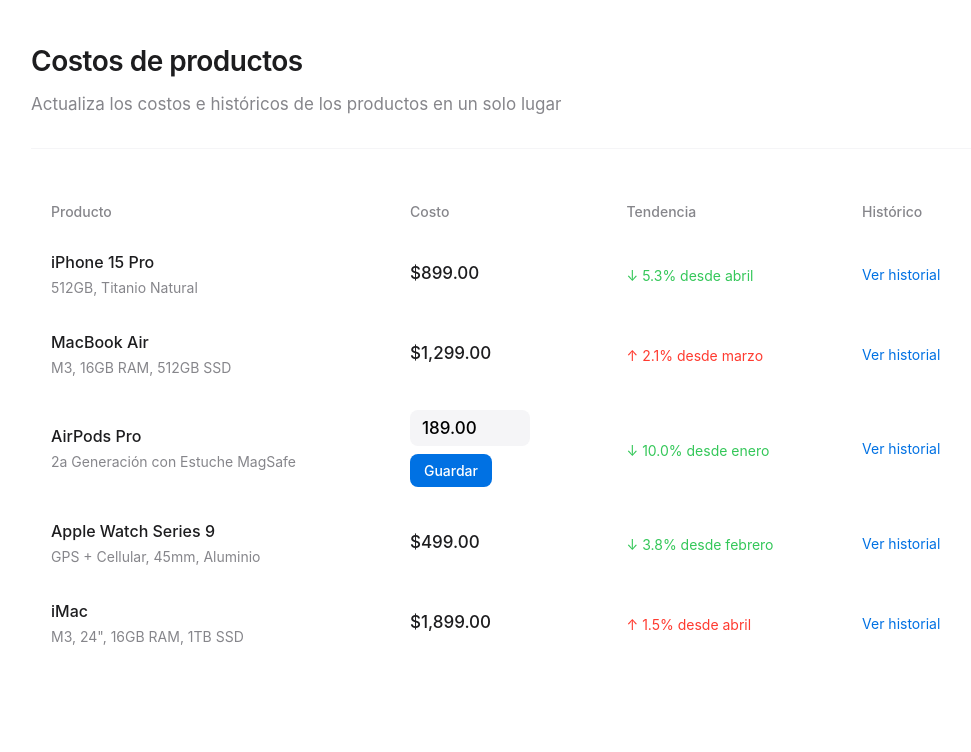
After one commit to benjaminbecerriles/OPTIMAX, a Flask app: page /cambiar-costos in a window 1280 px wide. The commit adds this page. Shown: the top 752 px of the page, without its empty margins (129-1100 px from the left). Run offline with Flask 3, Linux system fonts and the light colour scheme; the visitor is signed in with stand-in values (Sample User, id 1).

Commit message:
Mensaje claro

```diff
--- a/app.py
+++ b/app.py
@@ -38,7 +38,7 @@
 from category_colors import get_category_color, normalize_category
 
 # Importamos el blueprint de ajuste_stock
-from ajuste_stock import init_app as init_ajuste_stock, crear_lote_registro
+from ajuste_stock import init_app as init_ajuste_stock, crear_lote_registro, obtener_proximo_numero_lote
 
 # Integración OPENAI (si la usas para otros fines)
 import openai
@@ -1076,6 +1076,79 @@
         categorias=categorias
     )
 
+@app.route('/cambiar-costos')
+@login_requerido
+def cambiar_costos():
+    """
+    Vista para ver y cambiar los costos de productos incluyendo historial de lotes.
+    """
+    # Obtener información del usuario y datos para el dashboard
+    empresa_id = session['user_id']
+    page = request.args.get('page', 1, type=int)
+    per_page = 20  # Productos por página
+
+    # Obtener lista de productos aprobados con paginación
+    productos_paginados = Producto.query.filter_by(
+        empresa_id=empresa_id,
+        is_approved=True
+    ).order_by(Producto.nombre).paginate(page=page, per_page=per_page, error_out=False)
+
+    # Obtener lotes activos para calcular costos promedio
+    productos = productos_paginados.items
+    total_pages = productos_paginados.pages
+
+    # Calcular costo promedio para cada producto
+    for producto in productos:
+        # Buscar lotes activos con stock positivo
+        lotes_activos = LoteInventario.query.filter(
+            LoteInventario.producto_id == producto.id,
+            LoteInventario.esta_activo == True,
+            LoteInventario.stock > 0
+        ).all()
+
+        # Calcular costo promedio ponderado por cantidad en stock
+        if lotes_activos:
+            costo_total = 0
+            stock_total = 0
+
+            for lote in lotes_activos:
+                costo_total += lote.costo_unitario * lote.stock
+                stock_total += lote.stock
+
+            if stock_total > 0:
+                producto.costo_promedio = costo_total / stock_total
+            else:
+                producto.costo_promedio = producto.costo
+        else:
+            producto.costo_promedio = producto.costo
+
+    # Obtener categorías únicas para filtros
+    categorias = db.session.query(Producto.categoria, Producto.categoria_color).filter_by(
+        empresa_id=empresa_id,
+        is_approved=True
+    ).filter(Producto.categoria.isnot(None)).distinct().all()
+
+    categorias_lista = []
+    categorias_set = set()
+
+    for cat in categorias:
+        if cat[0] and cat[0] not in categorias_set:
+            categorias_set.add(cat[0])
+            categorias_lista.append({
+                "nombre": cat[0],
+                "color": cat[1] if cat[1] else "#6B7280"
+            })
+
+    # Ordenar categorías alfabéticamente
+    categorias_lista.sort(key=lambda x: x['nombre'])
+
+    return render_template(
+        'cambiar_costos.html',
+        productos=productos,
+        categorias=categorias_lista,
+        page=page,
+        total_pages=total_pages
+    )
 
 ##############################
 # ADMIN
@@ -2172,6 +2245,188 @@
         import traceback
         traceback.print_exc()
         return jsonify({"success": False, "message": f"Error: {str(e)}"}), 500
+
+@app.route('/api/lotes/<int:producto_id>')
+@login_requerido
+def api_lotes(producto_id):
+    """
+    API para obtener los lotes de un producto.
+    """
+    try:
+        # Verificar que el producto pertenece a la empresa
+        empresa_id = session.get('user_id')
+        producto = Producto.query.filter_by(
+            id=producto_id,
+            empresa_id=empresa_id
+        ).first()
+
+        if not producto:
+            return jsonify({
+                "success": False,
+                "message": "Producto no encontrado o sin permisos"
+            }), 404
+
+        # Obtener todos los lotes del producto
+        lotes = LoteInventario.query.filter_by(
+            producto_id=producto_id
+        ).order_by(LoteInventario.fecha_entrada.desc()).all()
+
+        # Convertir lotes a diccionarios
+        lotes_dict = []
+        for lote in lotes:
+            lotes_dict.append({
+                "id": lote.id,
+                "numero_lote": lote.numero_lote,
+                "costo_unitario": float(lote.costo_unitario),
+                "stock": float(lote.stock),
+                "fecha_entrada": lote.fecha_entrada.isoformat(),
+                "fecha_caducidad": lote.fecha_caducidad.isoformat() if lote.fecha_caducidad else None,
+                "esta_activo": lote.esta_activo
+            })
+
+        return jsonify({
+            "success": True,
+            "producto_nombre": producto.nombre,
+            "lotes": lotes_dict
+        })
+
+    except Exception as e:
+        return jsonify({
+            "success": False,
+            "message": str(e)
+        }), 500
+
+@app.route('/api/actualizar-costo', methods=['POST'])
+@login_requerido
+def api_actualizar_costo():
+    """
+    API para actualizar el costo de un producto y crear un nuevo lote.
+    """
+    try:
+        # Obtener datos del request
+        data = request.get_json()
+        producto_id = data.get('producto_id')
+        costo = float(data.get('costo', 0))
+
+        # Validar datos
+        if not producto_id or costo < 0:
+            return jsonify({
+                "success": False,
+                "message": "Datos inválidos"
+            }), 400
+
+        # Verificar que el producto pertenece a la empresa
+        empresa_id = session.get('user_id')
+        producto = Producto.query.filter_by(
+            id=producto_id,
+            empresa_id=empresa_id
+        ).first()
+
+        if not producto:
+            return jsonify({
+                "success": False,
+                "message": "Producto no encontrado o sin permisos"
+            }), 404
+
+        # Actualizar el costo del producto
+        producto.costo = costo
+
+        # Crear un nuevo lote con el nuevo costo
+        proximo_lote = obtener_proximo_numero_lote(producto_id)
+
+        # Determinar fecha de caducidad si aplica
+        fecha_caducidad = None
+        if producto.has_caducidad and producto.metodo_caducidad:
+            fecha_actual = datetime.now()
+
+            if producto.metodo_caducidad == '1 día':
+                fecha_caducidad = fecha_actual + timedelta(days=1)
+            elif producto.metodo_caducidad == '3 días':
+                fecha_caducidad = fecha_actual + timedelta(days=3)
+            elif producto.metodo_caducidad == '1 semana':
+                fecha_caducidad = fecha_actual + timedelta(days=7)
+            elif producto.metodo_caducidad == '2 semanas':
+                fecha_caducidad = fecha_actual + timedelta(days=14)
+            elif producto.metodo_caducidad == '1 mes':
+                fecha_caducidad = fecha_actual + timedelta(days=30)
+            elif producto.metodo_caducidad == '3 meses':
+                fecha_caducidad = fecha_actual + timedelta(days=90)
+            elif producto.metodo_caducidad == '6 meses':
+                fecha_caducidad = fecha_actual + timedelta(days=180)
+            elif producto.metodo_caducidad == '1 año':
+                fecha_caducidad = fecha_actual + timedelta(days=365)
+            elif producto.metodo_caducidad == '2 años':
+                fecha_caducidad = fecha_actual + timedelta(days=730)
+            elif producto.metodo_caducidad == '3 años':
+                fecha_caducidad = fecha_actual + timedelta(days=1460)
+
+            # Convertir a date
+            if fecha_caducidad:
+                fecha_caducidad = fecha_caducidad.date()
+
+        # 1. Crear el movimiento de inventario
+        nuevo_movimiento = MovimientoInventario(
+            producto_id=producto_id,
+            tipo_movimiento='ENTRADA',
+            cantidad=0,  # No cambiamos stock, solo el costo
+            motivo='actualización de costo',
+            fecha_movimiento=datetime.now(),
+            costo_unitario=costo,
+            numero_lote=proximo_lote,
+            fecha_caducidad=fecha_caducidad,
+            notas="Actualización de costo sin modificar stock",
+            usuario_id=empresa_id
+        )
+        db.session.add(nuevo_movimiento)
+
+        # 2. Crear un nuevo lote con stock cero para registro histórico
+        nuevo_lote = LoteInventario(
+            producto_id=producto_id,
+            numero_lote=proximo_lote,
+            costo_unitario=costo,
+            stock=0,  # Lote con stock cero para registro histórico
+            fecha_entrada=datetime.now(),
+            fecha_caducidad=fecha_caducidad,
+            esta_activo=True  # Mantener activo para referencia
+        )
+        db.session.add(nuevo_lote)
+
+        # Guardar cambios
+        db.session.commit()
+
+        # Calcular costo promedio actualizado
+        lotes_activos = LoteInventario.query.filter(
+            LoteInventario.producto_id == producto_id,
+            LoteInventario.esta_activo == True,
+            LoteInventario.stock > 0
+        ).all()
+
+        costo_promedio = costo  # Valor por defecto
+
+        if lotes_activos:
+            costo_total = 0
+            stock_total = 0
+
+            for lote in lotes_activos:
+                costo_total += lote.costo_unitario * lote.stock
+                stock_total += lote.stock
+
+            if stock_total > 0:
+                costo_promedio = costo_total / stock_total
+
+        return jsonify({
+            "success": True,
+            "message": "Costo actualizado correctamente",
+            "costo": costo,
+            "costo_promedio": costo_promedio
+        })
+
+    except Exception as e:
+        db.session.rollback()
+        return jsonify({
+            "success": False,
+            "message": str(e)
+        }), 500
 
 @app.route('/api/reset-product-locations', methods=['POST'])
 @login_requerido
--- /dev/null
+++ b/templates/cambiar_costos.html
@@ -0,0 +1,421 @@
+<!DOCTYPE html>
+<html lang="es">
+<head>
+    <meta charset="UTF-8">
+    <meta name="viewport" content="width=device-width, initial-scale=1.0">
+    <title>Costos</title>
+    <style>
+        :root {
+            --primary-color: #0071e3;
+            --background-color: #ffffff;
+            --text-color: #1d1d1f;
+            --light-gray: #f5f5f7;
+            --medium-gray: #86868b;
+            --success-color: #34c759;
+            --error-color: #ff3b30;
+        }
+
+        * {
+            margin: 0;
+            padding: 0;
+            box-sizing: border-box;
+            font-family: -apple-system, BlinkMacSystemFont, "SF Pro Text", "SF Pro Display", system-ui, sans-serif;
+            -webkit-font-smoothing: antialiased;
+        }
+
+        body {
+            background-color: var(--background-color);
+            color: var(--text-color);
+            line-height: 1.5;
+        }
+
+        .container {
+            max-width: 1000px;
+            margin: 0 auto;
+            padding: 40px 20px;
+        }
+
+        header {
+            padding: 0 0 30px 0;
+            border-bottom: 1px solid var(--light-gray);
+            margin-bottom: 40px;
+        }
+
+        h1 {
+            font-size: 28px;
+            font-weight: 600;
+            letter-spacing: -0.5px;
+            margin-bottom: 10px;
+        }
+
+        h2 {
+            font-size: 24px;
+            font-weight: 500;
+            letter-spacing: -0.5px;
+            margin-bottom: 30px;
+        }
+
+        p.subtitle {
+            color: var(--medium-gray);
+            font-size: 17px;
+            font-weight: 400;
+        }
+
+        /* Product list styles */
+        .products-list {
+            width: 100%;
+            border-collapse: collapse;
+            margin-bottom: 50px;
+        }
+
+        .products-list th {
+            text-align: left;
+            padding: 12px 20px;
+            color: var(--medium-gray);
+            font-weight: 500;
+            font-size: 14px;
+            border: none;
+        }
+
+        .products-list td {
+            padding: 16px 20px;
+            border: none;
+        }
+
+        .products-list tr {
+            border-radius: 10px;
+            transition: background-color 0.2s;
+        }
+
+        .products-list tr:hover {
+            background-color: var(--light-gray);
+        }
+
+        .product-name {
+            font-size: 16px;
+            font-weight: 500;
+        }
+
+        .product-detail {
+            color: var(--medium-gray);
+            font-size: 14px;
+            margin-top: 3px;
+        }
+
+        .cost {
+            font-size: 17px;
+            font-weight: 500;
+        }
+
+        .cost-cell {
+            position: relative;
+        }
+
+        .edit-cost-input {
+            width: 120px;
+            padding: 8px 12px;
+            border-radius: 8px;
+            border: none;
+            background-color: var(--light-gray);
+            font-size: 17px;
+            outline: none;
+            font-weight: 500;
+            margin-bottom: 8px;
+        }
+
+        .action-button {
+            background-color: var(--primary-color);
+            color: white;
+            border: none;
+            border-radius: 8px;
+            padding: 8px 14px;
+            font-size: 14px;
+            font-weight: 500;
+            cursor: pointer;
+            transition: background-color 0.2s;
+        }
+
+        .action-button:hover {
+            background-color: #0077ED;
+        }
+
+        .edit-button {
+            opacity: 0;
+            background: none;
+            border: none;
+            color: var(--primary-color);
+            cursor: pointer;
+            font-size: 14px;
+            padding: 0;
+            margin-left: 8px;
+            transition: opacity 0.2s;
+        }
+
+        .cost-cell:hover .edit-button {
+            opacity: 1;
+        }
+
+        .trend {
+            font-size: 14px;
+            margin-top: 4px;
+            color: var(--medium-gray);
+        }
+
+        .trend.down {
+            color: var(--success-color);
+        }
+
+        .trend.up {
+            color: var(--error-color);
+        }
+
+        .history-link {
+            color: var(--primary-color);
+            font-size: 14px;
+            text-decoration: none;
+            cursor: pointer;
+        }
+
+        /* History modal */
+        .modal {
+            position: fixed;
+            top: 0;
+            left: 0;
+            width: 100%;
+            height: 100%;
+            background-color: rgba(0, 0, 0, 0.4);
+            backdrop-filter: blur(5px);
+            display: none;
+            align-items: center;
+            justify-content: center;
+            z-index: 1000;
+        }
+
+        .modal-content {
+            background-color: var(--background-color);
+            border-radius: 12px;
+            width: 700px;
+            max-width: 90%;
+            max-height: 90vh;
+            overflow: auto;
+            padding: 30px;
+        }
+
+        .modal-header {
+            display: flex;
+            justify-content: space-between;
+            align-items: center;
+            margin-bottom: 30px;
+        }
+
+        .close-button {
+            background: none;
+            border: none;
+            font-size: 24px;
+            cursor: pointer;
+            color: var(--medium-gray);
+        }
+
+        .history-chart {
+            height: 240px;
+            margin-bottom: 40px;
+            background-color: var(--light-gray);
+            border-radius: 12px;
+            display: flex;
+            align-items: center;
+            justify-content: center;
+            color: var(--medium-gray);
+        }
+
+        .history-table {
+            width: 100%;
+            border-collapse: collapse;
+        }
+
+        .history-table th {
+            text-align: left;
+            padding: 10px 0;
+            color: var(--medium-gray);
+            font-weight: 500;
+            font-size: 14px;
+            border-bottom: 1px solid var(--light-gray);
+        }
+
+        .history-table td {
+            padding: 12px 0;
+            border-bottom: 1px solid var(--light-gray);
+        }
+
+        /* Show modal */
+        .show-modal {
+            display: flex;
+        }
+    </style>
+</head>
+<body>
+    <div class="container">
+        <header>
+            <h1>Costos de productos</h1>
+            <p class="subtitle">Actualiza los costos e históricos de los productos en un solo lugar</p>
+        </header>
+
+        <table class="products-list">
+            <thead>
+                <tr>
+                    <th>Producto</th>
+                    <th>Costo</th>
+                    <th>Tendencia</th>
+                    <th>Histórico</th>
+                </tr>
+            </thead>
+            <tbody>
+                <tr>
+                    <td>
+                        <div class="product-name">iPhone 15 Pro</div>
+                        <div class="product-detail">512GB, Titanio Natural</div>
+                    </td>
+                    <td class="cost-cell">
+                        <span class="cost">$899.00</span>
+                        <button class="edit-button">Editar</button>
+                    </td>
+                    <td>
+                        <div class="trend down">↓ 5.3% desde abril</div>
+                    </td>
+                    <td>
+                        <a href="#" class="history-link">Ver historial</a>
+                    </td>
+                </tr>
+                <tr>
+                    <td>
+                        <div class="product-name">MacBook Air</div>
+                        <div class="product-detail">M3, 16GB RAM, 512GB SSD</div>
+                    </td>
+                    <td class="cost-cell">
+                        <span class="cost">$1,299.00</span>
+                        <button class="edit-button">Editar</button>
+                    </td>
+                    <td>
+                        <div class="trend up">↑ 2.1% desde marzo</div>
+                    </td>
+                    <td>
+                        <a href="#" class="history-link">Ver historial</a>
+                    </td>
+                </tr>
+                <tr>
+                    <td>
+                        <div class="product-name">AirPods Pro</div>
+                        <div class="product-detail">2a Generación con Estuche MagSafe</div>
+                    </td>
+                    <td class="cost-cell">
+                        <div>
+                            <input type="text" class="edit-cost-input" value="189.00">
+                            <div>
+                                <button class="action-button">Guardar</button>
+                            </div>
+                        </div>
+                    </td>
+                    <td>
+                        <div class="trend down">↓ 10.0% desde enero</div>
+                    </td>
+                    <td>
+                        <a href="#" class="history-link">Ver historial</a>
+                    </td>
+                </tr>
+                <tr>
+                    <td>
+                        <div class="product-name">Apple Watch Series 9</div>
+                        <div class="product-detail">GPS + Cellular, 45mm, Aluminio</div>
+                    </td>
+                    <td class="cost-cell">
+                        <span class="cost">$499.00</span>
+                        <button class="edit-button">Editar</button>
+                    </td>
+                    <td>
+                        <div class="trend down">↓ 3.8% desde febrero</div>
+                    </td>
+                    <td>
+                        <a href="#" class="history-link">Ver historial</a>
+                    </td>
+                </tr>
+                <tr>
+                    <td>
+                        <div class="product-name">iMac</div>
+                        <div class="product-detail">M3, 24", 16GB RAM, 1TB SSD</div>
+                    </td>
+                    <td class="cost-cell">
+                        <span class="cost">$1,899.00</span>
+                        <button class="edit-button">Editar</button>
+                    </td>
+                    <td>
+                        <div class="trend up">↑ 1.5% desde abril</div>
+                    </td>
+                    <td>
+                        <a href="#" class="history-link">Ver historial</a>
+                    </td>
+                </tr>
+            </tbody>
+        </table>
+    </div>
+
+    <!-- History Modal (normally hidden) -->
+    <div class="modal" id="historyModal">
+        <div class="modal-content">
+            <div class="modal-header">
+                <h2>Historial de costos: iPhone 15 Pro</h2>
+                <button class="close-button">×</button>
+            </div>
+            <div class="history-chart">
+                [Gráfico de tendencia de costos]
+            </div>
+            <table class="history-table">
+                <thead>
+                    <tr>
+                        <th>Fecha</th>
+                        <th>Costo</th>
+                        <th>Cambio</th>
+                        <th>Usuario</th>
+                    </tr>
+                </thead>
+                <tbody>
+                    <tr>
+                        <td>15 Mayo 2025</td>
+                        <td>$899.00</td>
+                        <td style="color: var(--success-color);">-$50.00</td>
+                        <td>María L.</td>
+                    </tr>
+                    <tr>
+                        <td>1 Abril 2025</td>
+                        <td>$949.00</td>
+                        <td style="color: var(--success-color);">-$20.00</td>
+                        <td>Carlos R.</td>
+                    </tr>
+                    <tr>
+                        <td>15 Febrero 2025</td>
+                        <td>$969.00</td>
+                        <td style="color: var(--error-color);">+$20.00</td>
+                        <td>Laura T.</td>
+                    </tr>
+                    <tr>
+                        <td>1 Enero 2025</td>
+                        <td>$949.00</td>
+                        <td style="color: var(--success-color);">-$30.00</td>
+                        <td>Juan P.</td>
+                    </tr>
+                    <tr>
+                        <td>1 Noviembre 2024</td>
+                        <td>$979.00</td>
+                        <td style="color: var(--error-color);">+$30.00</td>
+                        <td>Roberto G.</td>
+                    </tr>
+                    <tr>
+                        <td>1 Octubre 2024</td>
+                        <td>$949.00</td>
+                        <td>Precio inicial</td>
+                        <td>Sistema</td>
+                    </tr>
+                </tbody>
+            </table>
+        </div>
+    </div>
+</body>
+</html>
--- a/templates/new_ajuste_confirmacion.html
+++ b/templates/new_ajuste_confirmacion.html
@@ -350,11 +350,7 @@
       Confirmación
     </h1>
     <div class="header-actions">
-      <a href="{{ url_for('ver_productos') }}" class="btn-action btn-volver">
-        <i class="fas fa-arrow-left"></i>
-        <span>Volver</span>
-      </a>
-      <a href="{{ url_for('dashboard_inventario') }}" class="btn-icon btn-primary">
+      <a href="{{ url_for('ver_productos') }}" class="btn-icon btn-primary">
         <span>Continuar</span>
       </a>
     </div>
--- a/templates/new_ajuste_salida.html
+++ b/templates/new_ajuste_salida.html
@@ -646,7 +646,7 @@
     </div>
 
     <!-- Formulario de salida (derecha) -->
-    <form method="POST" action="{{ url_for('new_ajuste_stock.new_ajuste_salida', producto_id=producto.id) }}" enctype="multipart/form-data" id="salidaForm"></form>
+    <form method="POST" action="{{ url_for('new_ajuste_stock.new_ajuste_salida', producto_id=producto.id) }}" enctype="multipart/form-data" id="salidaForm">
       <div class="entry-form">
         <div class="form-body">
           <!-- Sección principal -->
```
